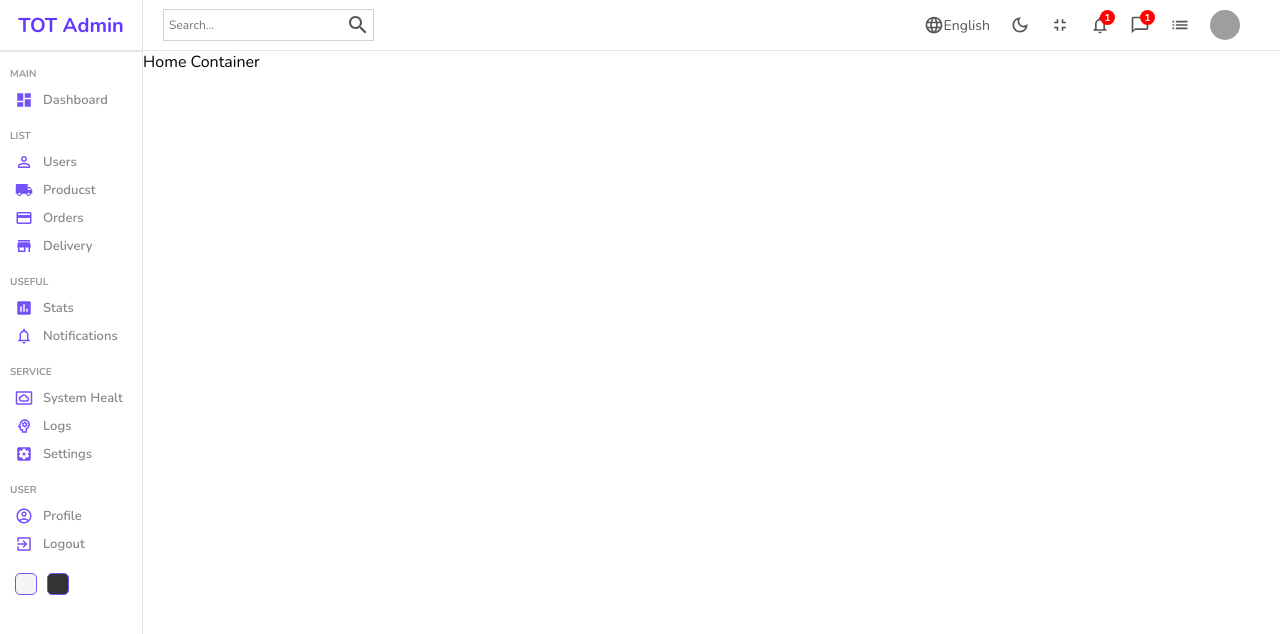
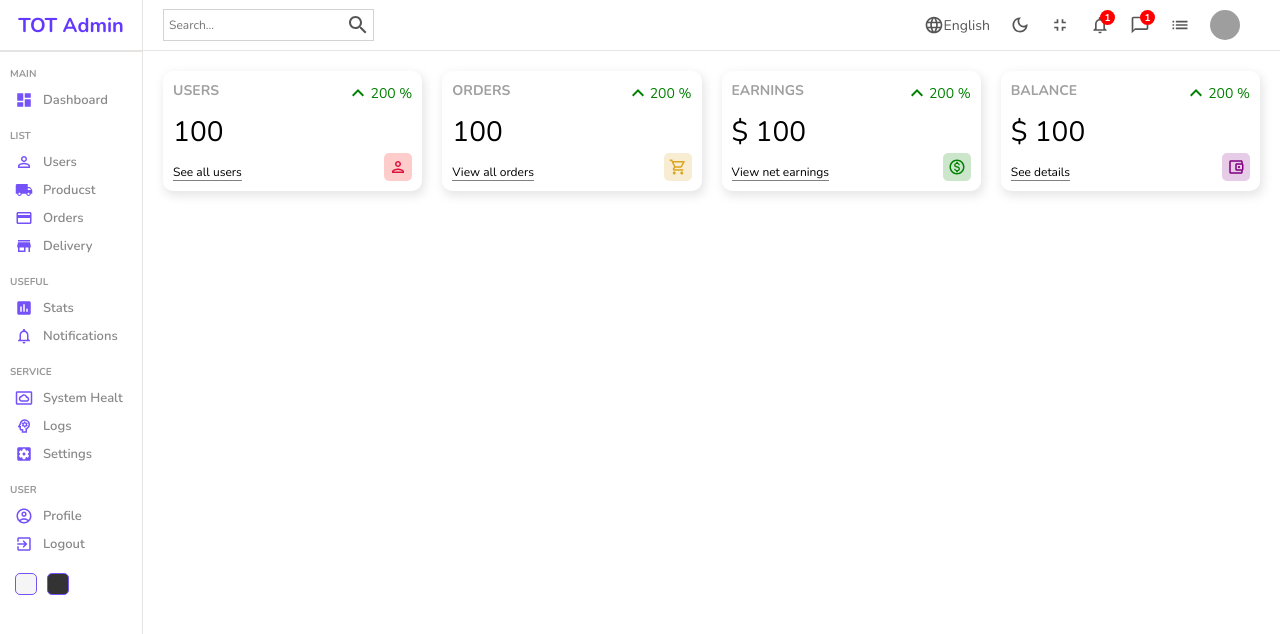
Before and after one commit to caarlosdamian/demo-dashboard, a React (Create React App) app: page / in a window 1280 px wide. Shown: the top 634 px of the page. Built offline with nearby package versions, Linux system fonts and the light colour scheme; grey boxes are pictures that could not be loaded.

Commit message:
feat: add widgets

```diff
--- /dev/null
+++ b/src/components/widget/Widget.jsx
@@ -0,0 +1,96 @@
+import "./widget.scss";
+import KeyboardArrowUpIcon from "@mui/icons-material/KeyboardArrowUp";
+import PersonOutlinedIcon from "@mui/icons-material/PersonOutlined";
+import AccountBalanceWalletOutlinedIcon from "@mui/icons-material/AccountBalanceWalletOutlined";
+import ShoppingCartOutlinedIcon from "@mui/icons-material/ShoppingCartOutlined";
+import MonetizationOnOutlinedIcon from "@mui/icons-material/MonetizationOnOutlined";
+const Widget = ({ type }) => {
+  let data;
+  // temporary
+  const amount = 100;
+  const diff = 200;
+  switch (type) {
+    case "user":
+      data = {
+        title: "USERS",
+        isMoney: false,
+        link: "See all users",
+        icon: (
+          <PersonOutlinedIcon
+            className="icon"
+            style={{
+              color: "crimson",
+              backgroundColor: "rgba(255, 0, 0, 0.2)",
+            }}
+          />
+        ),
+      };
+      break;
+    case "order":
+      data = {
+        title: "ORDERS",
+        isMoney: false,
+        link: "View all orders",
+        icon: (
+          <ShoppingCartOutlinedIcon
+            className="icon"
+            style={{
+              backgroundColor: "rgba(218, 165, 32, 0.2)",
+              color: "goldenrod",
+            }}
+          />
+        ),
+      };
+      break;
+    case "earning":
+      data = {
+        title: "EARNINGS",
+        isMoney: true,
+        link: "View net earnings",
+        icon: (
+          <MonetizationOnOutlinedIcon
+            className="icon"
+            style={{ backgroundColor: "rgba(0, 128, 0, 0.2)", color: "green" }}
+          />
+        ),
+      };
+      break;
+    case "balance":
+      data = {
+        title: "BALANCE",
+        isMoney: true,
+        link: "See details",
+        icon: (
+          <AccountBalanceWalletOutlinedIcon
+            className="icon"
+            style={{
+              backgroundColor: "rgba(128, 0, 128, 0.2)",
+              color: "purple",
+            }}
+          />
+        ),
+      };
+      break;
+    default:
+      break;
+  }
+  return (
+    <div className="widget">
+      <div className="left">
+        <span className="title">{data?.title}</span>
+        <span className="counter">
+          {data.isMoney && "$"} {amount}
+        </span>
+        <span className="link">{data?.link}</span>
+      </div>
+      <div className="right">
+        <div className="percentage positive">
+          <KeyboardArrowUpIcon /> {diff} %
+        </div>
+        {data.icon}
+      </div>
+    </div>
+  );
+};
+
+export default Widget;
--- /dev/null
+++ b/src/components/widget/widget.scss
@@ -0,0 +1,48 @@
+.widget {
+  display: flex;
+  flex: 1;
+  padding: 10px;
+  justify-content: space-between;
+  -webkit-box-shadow: 2px 4px 10px 1px rgba(0, 0, 0, 0.47);
+  box-shadow: 2px 4px 10px 1px rgba(201, 201, 201, 0.47);
+  border-radius: 10px;
+  height: 100px;
+
+  .left,
+  .right {
+    display: flex;
+    flex-direction: column;
+    justify-content: space-between;
+    .title {
+      font-weight: bold;
+      font-size: 14px;
+      color: rgb(160, 160, 160);
+    }
+    .counter {
+      font-size: 28px;
+      font-weight: 300;
+    }
+    .link {
+      width: max-content;
+      font-size: 12px;
+      border-bottom: 1px solid gray;
+    }
+    .percentage {
+      display: flex;
+      align-items: center;
+      font-size: 14px;
+      &.positive {
+        color: green;
+      }
+      &.negative {
+        color: red;
+      }
+    }
+    .icon{
+       font-size: 18px;
+       padding: 5px;
+       border-radius: 5px;
+       align-self: flex-end;
+    }
+  }
+}
--- a/src/pages/home/Home.jsx
+++ b/src/pages/home/Home.jsx
@@ -1,5 +1,6 @@
 import Navbar from "../../components/navbar/Navbar";
 import Sidebar from "../../components/sidebar/Sidebar";
+import Widget from "../../components/widget/Widget";
 import "./home.scss";
 const Home = () => {
   return (
@@ -7,7 +8,12 @@
      <Sidebar/>
      <div className="homeContainer">
        <Navbar/>
-       Home Container
+      <div className="widgets">
+        <Widget type='user'/>
+        <Widget type='order'/>
+        <Widget type='earning'/>
+        <Widget type='balance'/>
+      </div>
      </div>
     </div>
   );
--- a/src/pages/home/home.scss
+++ b/src/pages/home/home.scss
@@ -3,4 +3,9 @@
     .homeContainer{
         flex: 8;
     }
+    .widgets{
+        display: flex;
+        padding: 20px;
+        gap: 20px;
+    }
 }
```
